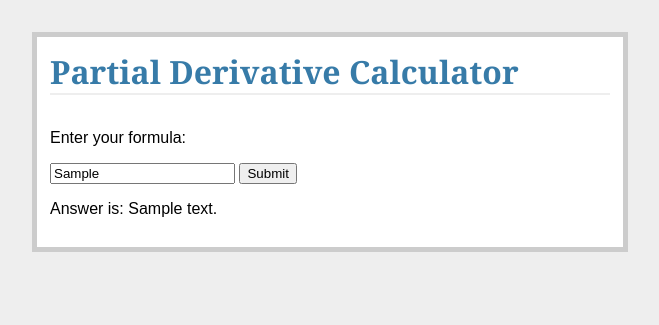
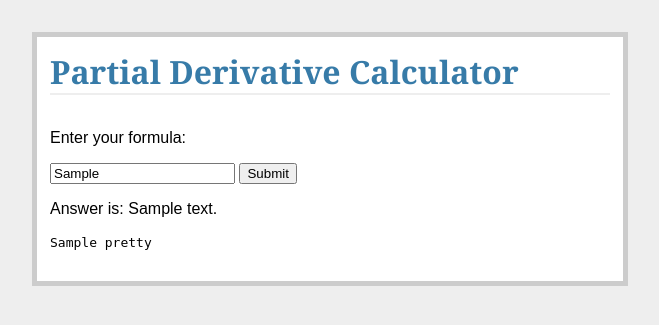
Before and after one commit to EdvardasDlugauskas/Derivative-app, a Flask app: template templates/main.html in a window 1280 px wide. Shown: the top 325 px of the page, without its empty margins (310-969 px from the left). Run offline with Flask 2, Linux system fonts and the light colour scheme; the template is opened without the code that fills it: most values are stand-ins (such as "Sample title", 1, 10 or a date in 2020).

Commit message:
Added formula representation

```diff
--- a/app.py
+++ b/app.py
@@ -15,6 +15,8 @@ def application():
     answer = None
     error = ""
     all_symb = []
+    delta_symb = []
+    pretty = ''
 
     subs = {}
     derivatives = []
@@ -30,11 +32,12 @@ def application():
         try:
             subs = {smb: request.form[str(smb)] for smb in all_symb}
             with_deltas = indirect_observation_error(derivatives, delta_symb)
+            pretty = sympy.printing.pretty(with_deltas, use_unicode=True)
             answer = with_deltas.subs(subs).evalf()
-        except:
-            pass
+        except Exception as e:
+            print(e)
 
-    return render_template('main.html', expression=expression, values=subs,
+    return render_template('main.html', expression=expression, values=subs, pretty=pretty,
                            answer=answer, variables=all_symb, error=error)
 
 
--- a/newformula.py
+++ b/newformula.py
@@ -2,7 +2,7 @@ import sympy
 from decimal import Decimal
 
 
-DELTA_PREFIX = "d_"
+DELTA_PREFIX = "Δ"
 
 
 def partial_derivatives(expression, all_symbols):
--- a/requirements.txt
+++ b/requirements.txt
@@ -1,4 +1,2 @@
 flask
 sympy
-gevent
-gunicorn
--- a/static/style.css
+++ b/static/style.css
@@ -3,6 +3,16 @@ a, h1, h2       { color: #377ba8; }
 h1, h2          { font-family: 'Georgia', serif; margin: 0; }
 h1              { border-bottom: 2px solid #eee; }
 h2              { font-size: 1.2em; }
+
+
+pre {
+	font-family: monospace;
+	font-size: 13px;
+	font-style: normal;
+	font-variant: normal;
+	font-weight: 400;
+	line-height: 18.5667px;
+}
 
 .page           { margin: 2em auto; width: 35em; border: 5px solid #ccc;
                   padding: 0.8em; background: white; }
--- a/templates/main.html
+++ b/templates/main.html
@@ -16,7 +16,8 @@
             # for variable in variables:
             <a>{{ variable }}</a>
             <input type="text" name={{ variable }} value={{ values[variable] }}>
-            <br>
+            <br />
+            <br />
             # endfor
         </ul>
         # endif
@@ -25,11 +26,13 @@
         # if error:
         <p class=error><strong>Error:</strong> {{ error }} </p>
         # endif
+    </form>
 
-        # if result is not none:
+    # if result is not none:
         <p>
             <label name='answer'>Answer is: {{ answer }}</label>
-        </p>
-        # endif
-    </form>
+            <br />
+            <pre>{{ pretty }}</pre>
+        <p/>
+    # endif
 </div>
```
Also changed, not shown: 1 other file.
